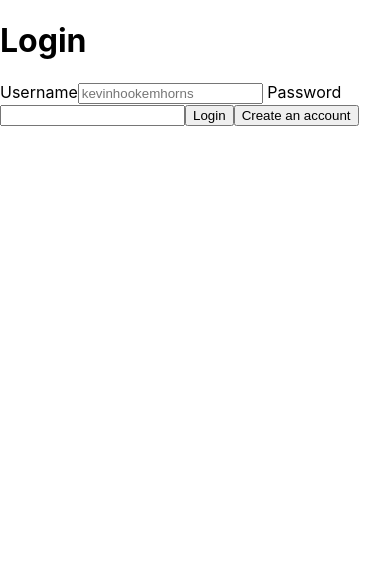
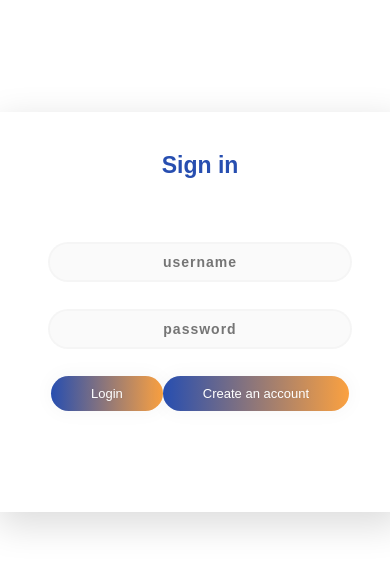
Before and after one commit to djaden927/starting-five, a React (Create React App) app: page / in a window 390 px wide. Shown: the top 570 px of the page. Built offline with nearby package versions, Linux system fonts and the light colour scheme.

Commit message:
responsive

```diff
--- a/src/App.css
+++ b/src/App.css
@@ -40,3 +40,105 @@
 .playerButton{
   color: red;
 }
+
+.main {
+    background-color: #FFFFFF;
+    width: 400px;
+    height: 400px;
+    margin: 7em auto;
+    border-radius: 1.5em;
+    box-shadow: 0px 11px 35px 2px rgba(0, 0, 0, 0.14);
+}
+
+.sign {
+    padding-top: 40px;
+    color: #274eb0;
+    font-family: 'Ubuntu', sans-serif;
+    font-weight: bold;
+    font-size: 23px;
+}
+
+.un {
+width: 76%;
+color: rgb(38, 50, 56);
+font-weight: 700;
+font-size: 14px;
+letter-spacing: 1px;
+background: rgba(136, 126, 126, 0.04);
+padding: 10px 20px;
+border: none;
+border-radius: 20px;
+outline: none;
+box-sizing: border-box;
+border: 2px solid rgba(0, 0, 0, 0.02);
+margin-bottom: 50px;
+/* margin-left: 46px; */
+text-align: center;
+margin-bottom: 27px;
+font-family: 'Ubuntu', sans-serif;
+}
+
+form.form1 {
+    padding-top: 40px;
+}
+
+.pass {
+        width: 76%;
+color: rgb(38, 50, 56);
+font-weight: 700;
+font-size: 14px;
+letter-spacing: 1px;
+background: rgba(136, 126, 126, 0.04);
+padding: 10px 20px;
+border: none;
+border-radius: 20px;
+outline: none;
+box-sizing: border-box;
+border: 2px solid rgba(0, 0, 0, 0.02);
+margin-bottom: 50px;
+/* margin-left: 46px; */
+text-align: center;
+margin-bottom: 27px;
+font-family: 'Ubuntu', sans-serif;
+}
+
+
+.un:focus, .pass:focus {
+    border: 2px solid rgba(0, 0, 0, 0.18) !important;
+
+}
+
+.submit {
+  cursor: pointer;
+    border-radius: 5em;
+    color: #fff;
+    background: linear-gradient(to right, #274eb0, #fba140);
+    border: 0;
+    padding-left: 40px;
+    padding-right: 40px;
+    padding-bottom: 10px;
+    padding-top: 10px;
+    font-family: 'Ubuntu', sans-serif;
+    /* margin-left: 35%; */
+    font-size: 13px;
+    box-shadow: 0 0 20px 1px rgba(0, 0, 0, 0.04);
+}
+
+.forgot {
+    text-shadow: 0px 0px 3px rgba(117, 117, 117, 0.12);
+    color: #E1BEE7;
+    padding-top: 15px;
+}
+
+button {
+    text-shadow: 0px 0px 3px rgba(117, 117, 117, 0.12);
+    color: #E1BEE7;
+    text-decoration: none
+}
+
+@media (max-width: 600px) {
+    .main {
+        border-radius: 0px;
+    }
+
+}
--- a/src/components/LeaderBoard.js
+++ b/src/components/LeaderBoard.js
@@ -26,6 +26,9 @@ const StartGame = styled.button`
 	    box-shadow: 5px 40px -10px rgba(0,0,0,0.57);
 	    transition: all 0.4s ease 0s;
     }
+    @media(max-width: 450px) {
+        width:30%;
+    }
 `
 
 const Pick = styled.button`
@@ -51,6 +54,10 @@ const MainTeamBuilderBox = styled.div`
     margin: 0 auto;
     max-width: 90%;
     width: 90%;
+    @media(max-width: 450px) {
+        display: block;
+        justify-content: center;
+    }
 `
 
 const MyTeam = styled.div`
@@ -60,6 +67,10 @@ const MyTeam = styled.div`
     flex-wrap: wrap;
     justify-content: center;
     margin: 1%;
+    @media(max-width: 450px) {
+        width: 75%;
+        margin: 1% auto;
+    }
 `
 
 const StartingFiveTitle = styled.h2`
@@ -112,7 +123,7 @@ export default function LeaderBoard(props){
                     return (
 
                         <MyTeam key={team.team_id}>
-                            <StartingFiveTitle>GM: {team.username} | Wins: {team.wins} | Losses: {team.losses} | Win%: {team.win_percentage * 100}</StartingFiveTitle>
+                            <StartingFiveTitle>GM: {team.username}  Wins: {team.wins}  Losses: {team.losses}  Win%: {team.win_percentage * 100}</StartingFiveTitle>
                             <Pick>{team.PG}</Pick>
                             <Pick>{team.SG}</Pick>
                             <Pick>{team.SF}</Pick>
--- a/src/components/Login.js
+++ b/src/components/Login.js
@@ -1,5 +1,6 @@
 import axios from 'axios'; //eslint-disable-line
 import React, { useState } from 'react';
+import '../App.css';
 
 import styled from 'styled-components'; //eslint-disable-line
 import { useHistory } from 'react-router-dom'; //eslint-disable-line
@@ -43,29 +44,32 @@ export default function Login (props) {
     return(
 
 
-        <div>
-            <h1>Login</h1>
-            <form>
-            <label>Username
+        <div className="main">
+            <p class="sign" align="center">Sign in</p>
+            <form className="form1">
                     <input
+                        className="un"
+                        align="center"
                         value={values.username}
                         onChange={onChange}
                         name='username'
                         type='text'
-                        placeholder='kevinhookemhorns'
+                        placeholder='username'
                         />
-                </label>
-                <label> Password
+
                     <input
+                        className="pass"
+                        align="center"
                         value={values.password}
                         onChange={onChange}
                         name='password'
                         type='password'
+                        placeholder="password"
                     />
-                </label>
 
-                <button onClick={onSubmit} className="submitButton">Login</button>
-                <button onClick={register}>Create an account</button>
+
+                <button className="submit" align="center" onClick={onSubmit}>Login</button>
+                <button className="submit" align="center" onClick={register}>Create an account</button>
 
             </form>
         </div>
--- a/src/components/TeamBuilder.js
+++ b/src/components/TeamBuilder.js
@@ -30,14 +30,24 @@ const MainTeamBuilderBox = styled.div`
     justify-content: space-around;
     margin: 0 auto;
     max-width: 90%;
+
+    @media(max-width: 450px) {
+        max-width: 100%;
+    }
 `
 
 const TeamSelector = styled.div`
     display: flex;
     flex-wrap: wrap;
-    justify-content: space-evenly;
+    justify-content: space-around;
     border: 4px solid #051094;
     margin: 1%;
+
+    @media(max-width: 450px) {
+        border: 3px solid #051094;
+        margin: 0.5%;
+        width:50%;
+    }
 `
 
 const MyTeam = styled.div`
@@ -47,6 +57,28 @@ const MyTeam = styled.div`
     flex-wrap: wrap;
     justify-content: center;
     margin: 1%;
+
+    @media(max-width: 450px) {
+        border: 3px solid #051094;
+        margin: 0.5%;
+        width:50%;
+    }
+`
+
+const MyCompleteTeam = styled.div`
+    border: 4px solid #051094;
+    width: 70%;
+    display: flex;
+    flex-wrap: wrap;
+    justify-content: center;
+    margin: 1%;
+
+    @media(max-width: 450px) {
+        border: 3px solid #051094;
+        margin: 0.5%;
+        width:80%;
+        margin: 1% auto;
+    }
 `
 
 const Pick = styled.button`
@@ -64,6 +96,39 @@ const Pick = styled.button`
     position: relative;
     position: relative;
     z-index: 2;
+
+    @media(max-width: 450px) {
+        width: 95%;
+        letter-spacing: 1px;
+        font-size: 16px;
+    }
+`
+
+const HeaderButtons = styled.button`
+    color: #fff !important;
+    text-transform: uppercase;
+    text-decoration: none;
+    background: #ee6730;
+    padding: 20px;
+    border-radius: 5px;
+    display: inline-block;
+    border: none;
+    transition: all 0.4s ease 0s;
+    // width: 37%;
+    margin: 1%;
+
+    &:hover{
+        background: #434343;
+	    letter-spacing: 1px;
+	    -webkit-box-shadow: 0px 5px 40px -10px rgba(0,0,0,0.57);
+	    -moz-box-shadow: 0px 5px 40px -10px rgba(0,0,0,0.57);
+	    box-shadow: 5px 40px -10px rgba(0,0,0,0.57);
+	    transition: all 0.3s ease 0s;
+    }
+
+    @media(max-width: 450px) {
+        width:30%;
+    }
 `
 
 const StartGame = styled.button`
@@ -87,6 +152,10 @@ const StartGame = styled.button`
 	    box-shadow: 5px 40px -10px rgba(0,0,0,0.57);
 	    transition: all 0.3s ease 0s;
     }
+
+    @media(max-width: 450px) {
+        width:47%;
+    }
 `
 
 const StartingFiveTitle = styled.h2`
@@ -94,6 +163,11 @@ const StartingFiveTitle = styled.h2`
     width: 30%;
     background-color: #ee6730;
     text-transform: uppercase;
+
+    @media(max-width: 450px) {
+        width:95%;
+        font-size: 20px;
+    }
 `
 const Positions = styled.button`
     height: auto;
@@ -110,6 +184,12 @@ const Positions = styled.button`
     position: relative;
     position: relative;
     z-index: 2;
+
+    @media(max-width: 450px) {
+        width: 95%;
+        letter-spacing: 1px;
+        font-size: 16px;
+    }
 `
 
 let count = 0
@@ -124,6 +204,7 @@ export default function TeamBuilder(props){
     const history = useHistory();
 
     useEffect(() => {
+        count = 0
         newTeam()
     }, [])
 
@@ -199,9 +280,13 @@ export default function TeamBuilder(props){
 
     const rankTeamsWithoutSubmit = (evt) => {
         evt.preventDefault()
-        count = 0
-        setMyStartingFive(initialStartingFive)
-        history.push('/rank-teams')
+        if(count === 5){
+            rankTeams(evt)
+        }else{
+            count = 0
+            setMyStartingFive(initialStartingFive)
+            history.push('/rank-teams')
+        }
     }
 
     const leaderBoard = (evt) => {
@@ -215,9 +300,9 @@ export default function TeamBuilder(props){
 
         <div className="teamBuilder">
             <header>
-            <StartGame className="headerButton" onClick={rankTeamsWithoutSubmit}>Rank teams</StartGame>
-            <StartGame className="headerButton" onClick={leaderBoard}>View Leaderboard</StartGame>
-            <StartGame className="headerButton" onClick={logout}>Logout</StartGame>
+            <HeaderButtons className="headerButton" onClick={rankTeamsWithoutSubmit}>Rank teams</HeaderButtons>
+            <HeaderButtons className="headerButton" onClick={leaderBoard}>View Leaderboard</HeaderButtons>
+            <HeaderButtons className="headerButton" onClick={logout}>Logout</HeaderButtons>
             </header>
 
                 {fiveTeams.length > 0 && count < 5 ?
@@ -232,7 +317,7 @@ export default function TeamBuilder(props){
                 </TeamSelector>
 
                 <MyTeam >
-                    <StartingFiveTitle>My starting five</StartingFiveTitle>
+                    <StartingFiveTitle>Starting 5</StartingFiveTitle>
                     <Positions>PG: {myStartingFive.PG}</Positions>
                     <Positions>SG: {myStartingFive.SG}</Positions>
                     <Positions>SF: {myStartingFive.SF}</Positions>
@@ -244,16 +329,16 @@ export default function TeamBuilder(props){
 
                  {count === 5 ?
                     <MainTeamBuilderBox>
-                        <MyTeam className={teamComplete}>
+                        <MyCompleteTeam className={teamComplete}>
                             <StartingFiveTitle>My starting five</StartingFiveTitle>
                                 <Positions>PG: {myStartingFive.PG}</Positions>
                                 <Positions>SG: {myStartingFive.SG}</Positions>
                                 <Positions>SF: {myStartingFive.SF}</Positions>
                                 <Positions>PF: {myStartingFive.PF}</Positions>
                                 <Positions>C: {myStartingFive.C}</Positions>
-                            <StartGame className="postTeamCreate" onClick={additionalTeam}>Create another team</StartGame>
+                            <StartGame className="postTeamCreate" onClick={additionalTeam}>Draft new team</StartGame>
                             <StartGame className="postTeamCreate" onClick={rankTeams}>Rank teams</StartGame>
-                        </MyTeam>
+                        </MyCompleteTeam>
                     </MainTeamBuilderBox>
                 : null}
         </div>
--- a/src/components/Vote.js
+++ b/src/components/Vote.js
@@ -15,6 +15,10 @@ const MainTeamBuilderBox = styled.div`
     justify-content: space-around;
     margin: 0 auto;
     max-width: 90%;
+
+    @media(max-width: 450px) {
+        max-width:100%;
+    }
 `
 
 const MyTeam = styled.div`
@@ -24,6 +28,11 @@ display: flex;
 flex-wrap: wrap;
 justify-content: center;
 margin: 1%;
+
+@media(max-width: 450px) {
+    border: 3px solid #051094;
+    width:90%;
+}
 `
 
 const Pick = styled.button`
@@ -41,6 +50,11 @@ const Pick = styled.button`
     position: relative;
     position: relative;
     z-index: 2;
+    @media(max-width: 450px) {
+        width:95%;
+        letter-spacing: 1px;
+        border: 1px solid #333;
+    }
 `
 
 const StartGame = styled.button`
@@ -64,6 +78,10 @@ const StartGame = styled.button`
 	    box-shadow: 5px 40px -10px rgba(0,0,0,0.57);
 	    transition: all 0.4s ease 0s;
     }
+
+    @media(max-width: 450px) {
+        width:30%;
+    }
 `
 
 const StartingFiveTitle = styled.h2`
@@ -71,6 +89,10 @@ const StartingFiveTitle = styled.h2`
     width: 30%;
     background-color: #ee6730;
     text-transform: uppercase;
+
+    @media(max-width: 450px) {
+        width:75%;
+    }
 `
 
 const initialTwoTeams = []
--- a/src/team.css
+++ b/src/team.css
@@ -50,7 +50,9 @@ header{
     justify-content: flex-end;
     background-color:#fdfdfd88;
     margin-bottom: 2%;
+
 }
+
 
 .headerButton{
     width: 11%;
@@ -73,3 +75,13 @@ header{
     cursor: pointer;
     border: 4px solid green;
 }
+
+@media(max-width: 450px) {
+    header{
+        justify-content: center;
+    }
+
+    .teamBuilder{
+            height: 1700px;
+    }
+}
```
